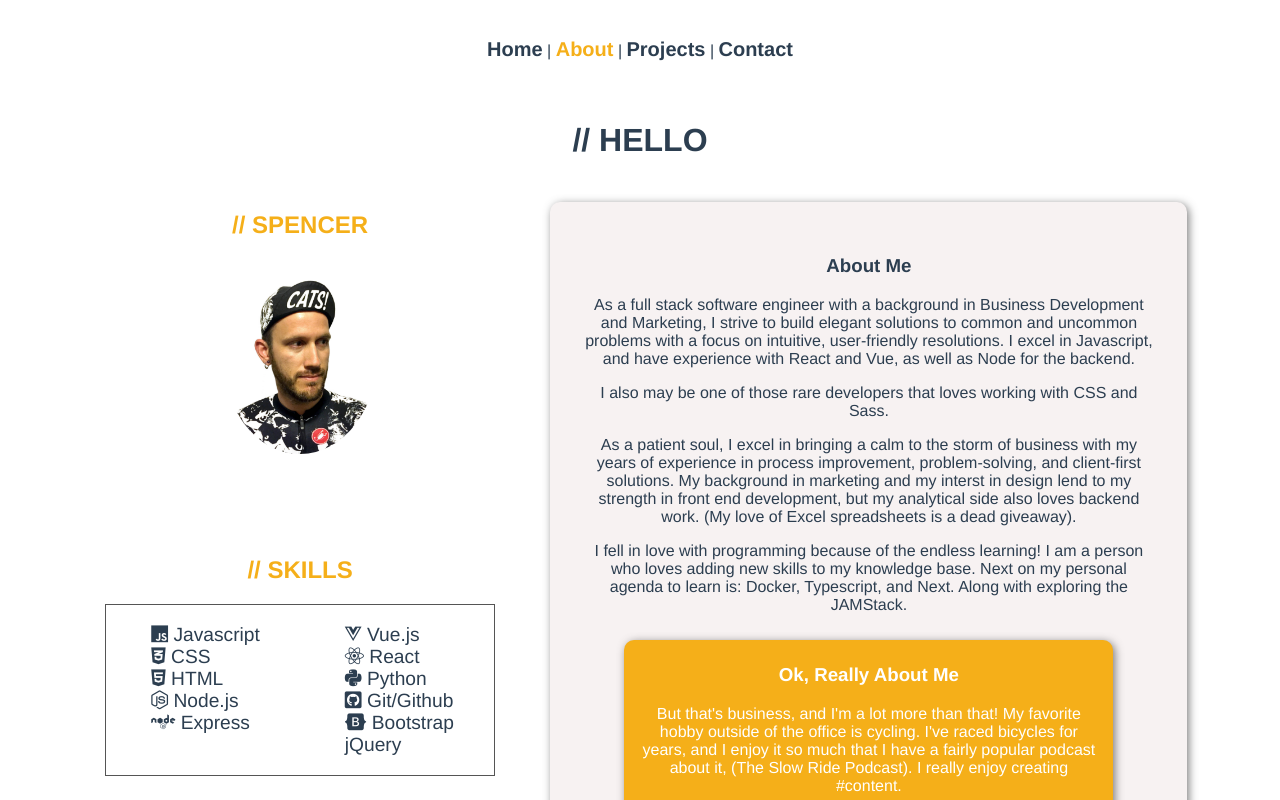
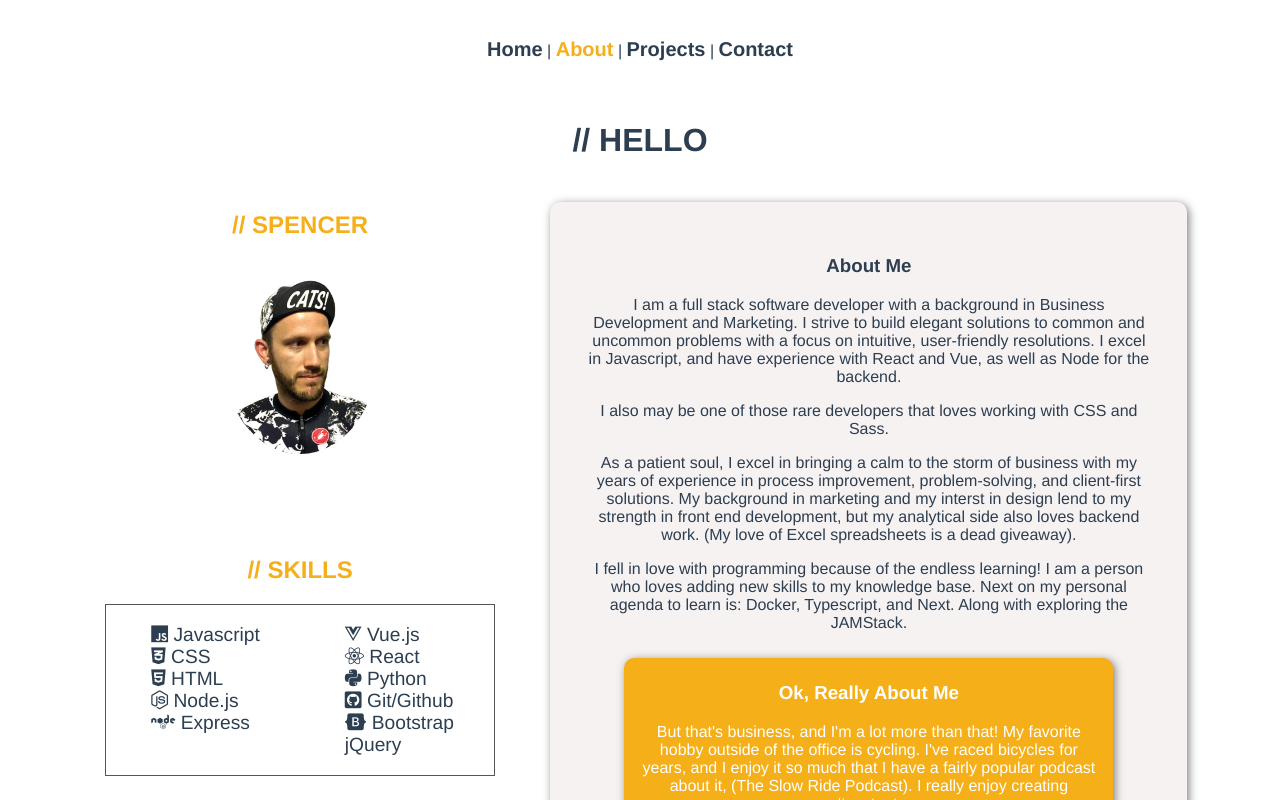
Before and after one commit to spencerhaugh/portfolio, a Vue app: page /#/about in a window 1280 px wide. Shown: the top 800 px of the page. Built offline with nearby package versions, Linux system fonts and the light colour scheme.

Commit message:
Minor fixes to button transistions

```diff
--- a/src/App.vue
+++ b/src/App.vue
@@ -49,7 +49,9 @@ a {
 a {
   text-decoration: none;
 }
-
+button {
+  transition: transform 0.3 ease;
+}
 button:hover {
   cursor: pointer;
   opacity: 0.9;
@@ -58,9 +60,6 @@ button:hover {
 button:focus {
   outline: 4px solid transparent;
   /* Accessibilty */
-}
-.button:active {
-  transform: scale(0.98)
 }
 
 /* Font import */
--- a/src/views/About.vue
+++ b/src/views/About.vue
@@ -15,8 +15,8 @@
       <section id="professional">
         <h3>About Me</h3>
         <p>
-          As a full stack software engineer with a background in Business Development and Marketing,
-          I strive to build elegant solutions to common and uncommon problems with a
+          I am a full stack software developer with a background in Business Development and
+          Marketing. I strive to build elegant solutions to common and uncommon problems with a
           focus on intuitive, user-friendly resolutions. I excel in Javascript, and have experience
           with React and Vue, as well as Node for the backend.
         </p>
--- a/src/views/Projects.vue
+++ b/src/views/Projects.vue
@@ -15,7 +15,7 @@
             </div>
             <div class="description">
                 <strong>Description:</strong> This fully deployed and revenue-generating site
-                is a podcast network, built to collect
+                is built for a podcast network, built to collect
                 recurring donations, and receiving data from multiple podcast RSS feeds.
                 It is also integrated with the Stripe API and the Recurly API to process
                 recurring monthly payments. There are complex form submissions to track donor
```
